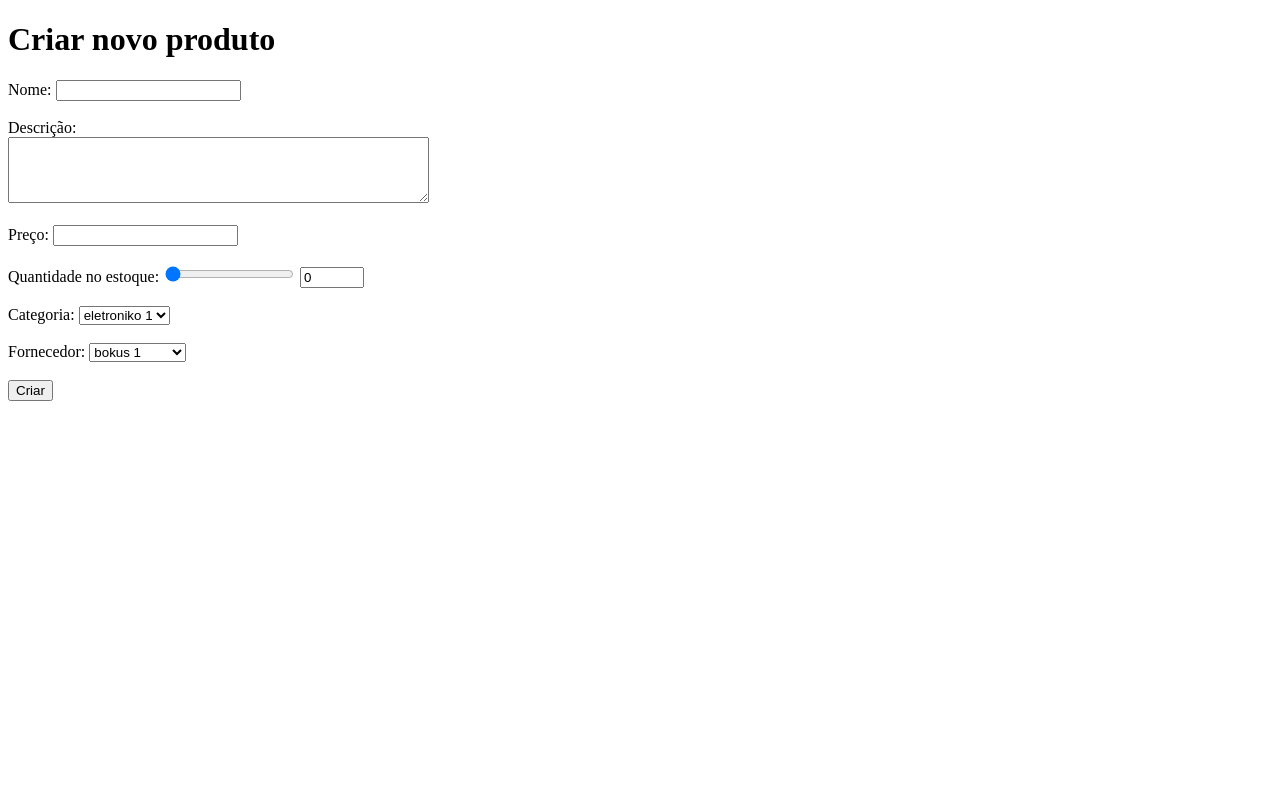
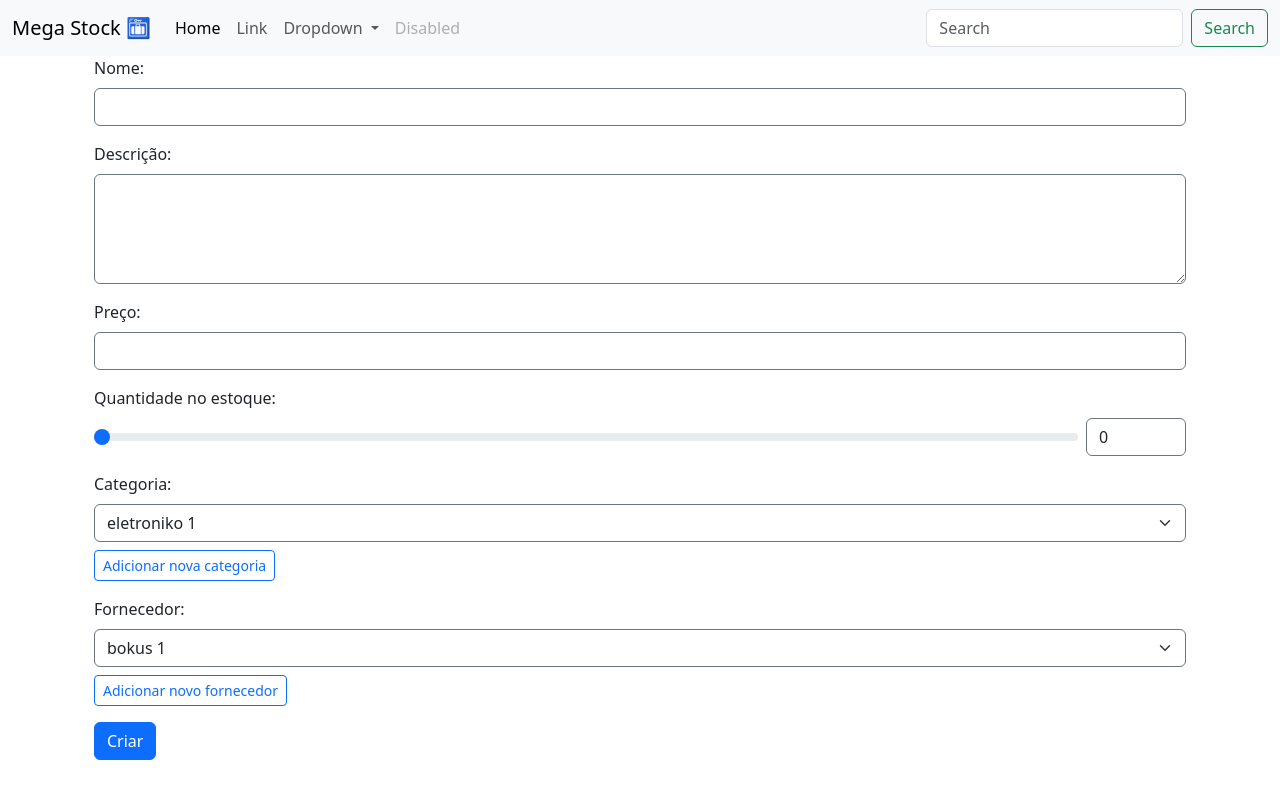
Before and after one commit to joaorhauan/Mega-Stock, a Python web app: template app/templates/criar_produto.html in a window 1280 px wide. Run offline with Jinja, Linux system fonts and the light colour scheme; the template is opened without the code that fills it, so the values that code supplies are empty.

Commit message:
adicionar bootstrap

```diff
--- a/app/__init__.py
+++ b/app/__init__.py
@@ -5,6 +5,7 @@ from config import db
 from .routes.produto import bp_produto
 from .routes.categoria import bp_categoria
 from .routes.fornecedores import bp_fornecedores
+from .routes.home import bp_home
 
 def create_app():
     app = Flask(__name__)
@@ -36,5 +37,6 @@ def create_app():
     app.register_blueprint(bp_produto, url_prefix="/produtos")
     app.register_blueprint(bp_categoria, url_prefix="/categorias")
     app.register_blueprint(bp_fornecedores, url_prefix="/fornecedores")
+    app.register_blueprint(bp_home)
 
     return app
--- /dev/null
+++ b/app/templates/base.html
@@ -0,0 +1,61 @@
+<!doctype html>
+<html lang="en">
+  <head>
+    <meta charset="utf-8">
+    <meta name="viewport" content="width=device-width, initial-scale=1">
+    <title>Mega Stock 🛅 |{%block title%} {%endblock%}</title>
+    <link href="https://cdn.jsdelivr.net/npm/bootstrap@5.3.3/dist/css/bootstrap.min.css" rel="stylesheet" integrity="sha384-QWTKZyjpPEjISv5WaRU9OFeRpok6YctnYmDr5pNlyT2bRjXh0JMhjY6hW+ALEwIH" crossorigin="anonymous">
+  </head>
+  <body>
+
+
+    <nav class="navbar navbar-expand-lg bg-body-tertiary">
+        <div class="container-fluid">
+          <a class="navbar-brand" href="#">Mega Stock 🛅 </a>
+          <button class="navbar-toggler" type="button" data-bs-toggle="collapse" data-bs-target="#navbarSupportedContent" aria-controls="navbarSupportedContent" aria-expanded="false" aria-label="Toggle navigation">
+            <span class="navbar-toggler-icon"></span>
+          </button>
+          <div class="collapse navbar-collapse" id="navbarSupportedContent">
+            <ul class="navbar-nav me-auto mb-2 mb-lg-0">
+              <li class="nav-item">
+                <a class="nav-link active" aria-current="page" href="#">Home</a>
+              </li>
+              <li class="nav-item">
+                <a class="nav-link" href="#">Link</a>
+              </li>
+              <li class="nav-item dropdown">
+                <a class="nav-link dropdown-toggle" href="#" role="button" data-bs-toggle="dropdown" aria-expanded="false">
+                  Dropdown
+                </a>
+                <ul class="dropdown-menu">
+                  <li><a class="dropdown-item" href="#">Action</a></li>
+                  <li><a class="dropdown-item" href="#">Another action</a></li>
+                  <li><hr class="dropdown-divider"></li>
+                  <li><a class="dropdown-item" href="#">Something else here</a></li>
+                </ul>
+              </li>
+              <li class="nav-item">
+                <a class="nav-link disabled" aria-disabled="true">Disabled</a>
+              </li>
+            </ul>
+            <form class="d-flex" role="search">
+              <input class="form-control me-2" type="search" placeholder="Search" aria-label="Search">
+              <button class="btn btn-outline-success" type="submit">Search</button>
+            </form>
+          </div>
+        </div>
+      </nav>
+
+    <div class="container">
+
+        <div class="container">
+            {% block conteudo %}
+
+            {% endblock %}
+        </div>
+
+    </div>
+
+    <script src="https://cdn.jsdelivr.net/npm/bootstrap@5.3.3/dist/js/bootstrap.bundle.min.js" integrity="sha384-YvpcrYf0tY3lHB60NNkmXc5s9fDVZLESaAA55NDzOxhy9GkcIdslK1eN7N6jIeHz" crossorigin="anonymous"></script>
+  </body>
+</html>
--- a/app/templates/criar_produto.html
+++ b/app/templates/criar_produto.html
@@ -1,56 +1,58 @@
-<!DOCTYPE html>
-<head>
-    <meta charset='UTF-8'/>
-    <title>Criar produto</title>
-</head>
-<body>
-    <h1> Criar novo produto</h1>
+{%extends "base.html"%}
 
-    <form action="{{ url_for('produto.create') }}" method="post">
-        <label for="nome">Nome:</label>
-        <input type="text" name="nome"/>
+{%block title%}
+    Criar produto
+{%endblock%}
 
-        <br/><br/>
+{%block conteudo%}
+    <form action="{{ url_for('produto.create') }}" method="post" class="needs-validation" novalidate>
+        <div class="mb-3">
+            <label for="nome" class="form-label">Nome:</label>
+            <input type="text" class="form-control border border-secondary" id="nome" name="nome" required/>
+        </div>
 
-        <label for="descricao">Descrição:</label> <br>
-        <textarea name="descricao" rows="4" cols="50"></textarea>
+        <div class="mb-3">
+            <label for="descricao" class="form-label">Descrição:</label>
+            <textarea class="form-control border border-secondary" id="descricao" name="descricao" rows="4" required></textarea>
+        </div>
 
-        <br/><br/>
+        <div class="mb-3">
+            <label for="preco" class="form-label">Preço:</label>
+            <input type="number" class="form-control border border-secondary" id="preco" name="preco" step="0.01" required/>
+        </div>
 
-        <label for="preco">Preço:</label>
-        <input type="number" step="0.01" name="preco"/>
+        <div class="mb-3">
+            <label for="quantidade_estoque" class="form-label">Quantidade no estoque:</label>
+            <div class="d-flex gap-2 align-items-center">
+                <input type="range" class="form-range" id="amountRange" min="0" max="200" value="0" oninput="this.form.amountInput.value=this.value"/>
+                <input type="number" class="form-control border border-secondary" style="width: 100px" id="amountInput" name="quantidade_estoque" min="0" max="200" value="0" oninput="this.form.amountRange.value=this.value"/>
+            </div>
+        </div>
 
-        <br/><br/>
-
-        <label for="quantidade_estoque">Quantidade no estoque:</label>
-        <input type="range" id="amountRange" min="0" max="200" value="0" oninput="this.form.amountInput.value=this.value"/>
-        <input type="number" id="amountInput" name="quantidade_estoque" min="0" max="200" value="0" oninput="this.form.amountRange.value=this.value">
-
-
-        <br/><br/>
-
-        <label for="categoria">Categoria:</label>
-        <select name="categoria">
-            <option value="eletrônicos">eletroniko 1</option> // definir apos criar categorias
+        <div class="mb-3">
+            <label for="categoria" class="form-label">Categoria:</label>
+            <select class="form-select border border-secondary" id="categoria" name="categoria" required>
+                <option value="eletrônicos">eletroniko 1</option>
                 <option>categoria 2</option>
                 <option>categoria 3</option>
             </select>
+            <div class="mt-2">
+                <a href="#" class="btn btn-outline-primary btn-sm">Adicionar nova categoria</a>
+            </div>
+        </div>
 
-        <br/><br/>
-
-        <label for="fornecedor">Fornecedor:</label>
-        <select name="fornecedor">
-            <option value="bokus">bokus 1</option> // definir apos criar fornecedores
+        <div class="mb-3">
+            <label for="fornecedor" class="form-label">Fornecedor:</label>
+            <select class="form-select border border-secondary" id="fornecedor" name="fornecedor" required>
+                <option value="bokus">bokus 1</option>
                 <option>fornecedor 2</option>
                 <option>fornecedor 3</option>
             </select>
+            <div class="mt-2">
+                <a href="#" class="btn btn-outline-primary btn-sm">Adicionar novo fornecedor</a>
+            </div>
+        </div>
 
-        <br/><br/>
-
-        <input type="submit" value="Criar" />
-
+        <button type="submit" class="btn btn-primary">Criar</button>
     </form>
-
-
-</body>
-</html>
+{%endblock%}
```
Also changed, not shown: app/routes/home.py (added, +7 -0 lines), app/templates/home.html (added, +9 -0 lines). Lines whose indentation alone changed are shown as unchanged.
